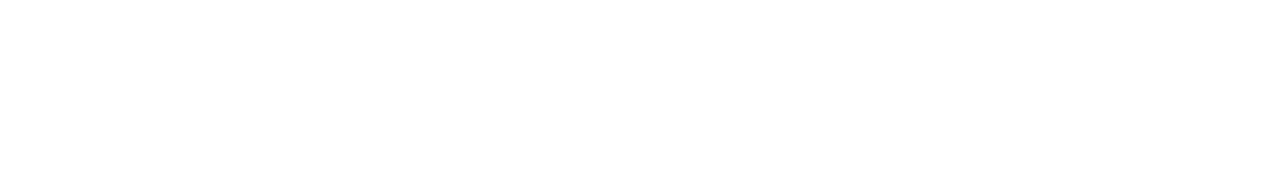
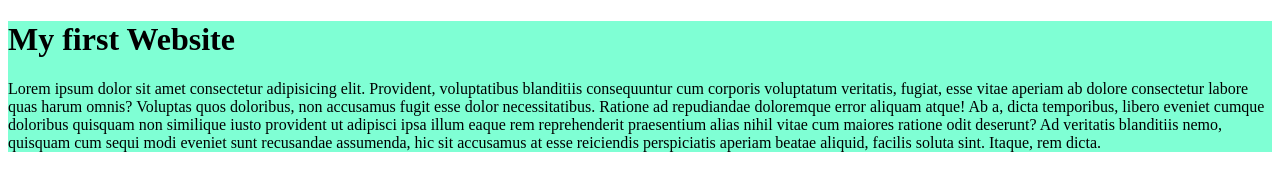
Before and after one commit to Sumonroy360/my-first-github-repo, a plain HTML site: page index.html in a window 1280 px wide. Drawn offline with Linux system fonts and the light colour scheme.

Commit message:
my secound commit

```diff
--- a/index.html
+++ b/index.html
@@ -3,9 +3,14 @@
 <head>
      <meta charset="UTF-8">
      <meta name="viewport" content="width=device-width, initial-scale=1.0">
-     <title>Document</title>
+     <title>My first Website</title>
+     <link rel="stylesheet" href="style.css">
 </head>
 <body>
+     <div>
+          <h1>My first Website</h1>
+          Lorem ipsum dolor sit amet consectetur adipisicing elit. Provident, voluptatibus blanditiis consequuntur cum corporis voluptatum veritatis, fugiat, esse vitae aperiam ab dolore consectetur labore quas harum omnis? Voluptas quos doloribus, non accusamus fugit esse dolor necessitatibus. Ratione ad repudiandae doloremque error aliquam atque! Ab a, dicta temporibus, libero eveniet cumque doloribus quisquam non similique iusto provident ut adipisci ipsa illum eaque rem reprehenderit praesentium alias nihil vitae cum maiores ratione odit deserunt? Ad veritatis blanditiis nemo, quisquam cum sequi modi eveniet sunt recusandae assumenda, hic sit accusamus at esse reiciendis perspiciatis aperiam beatae aliquid, facilis soluta sint. Itaque, rem dicta.
+     </div>
 
 </body>
 </html>
--- /dev/null
+++ b/style.css
@@ -0,0 +1,3 @@
+div{
+     background-color: aquamarine;
+}
```
